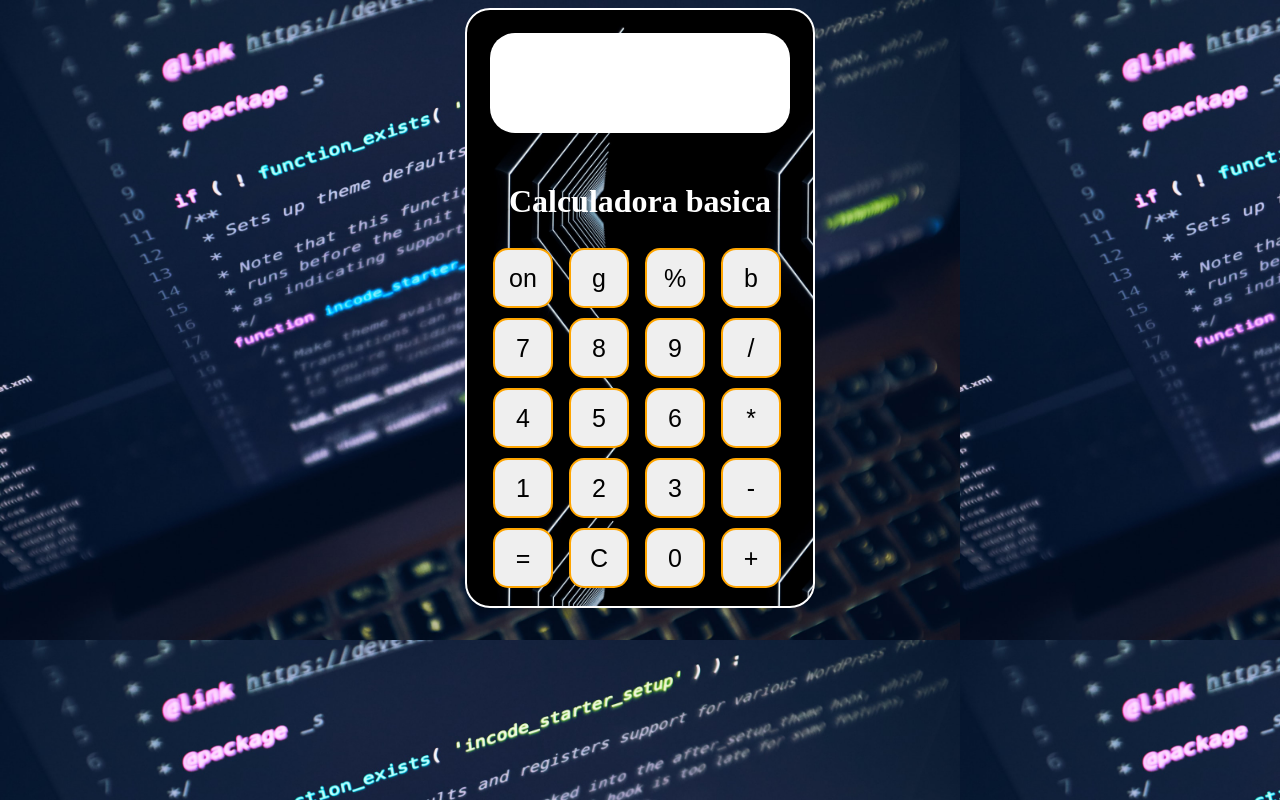
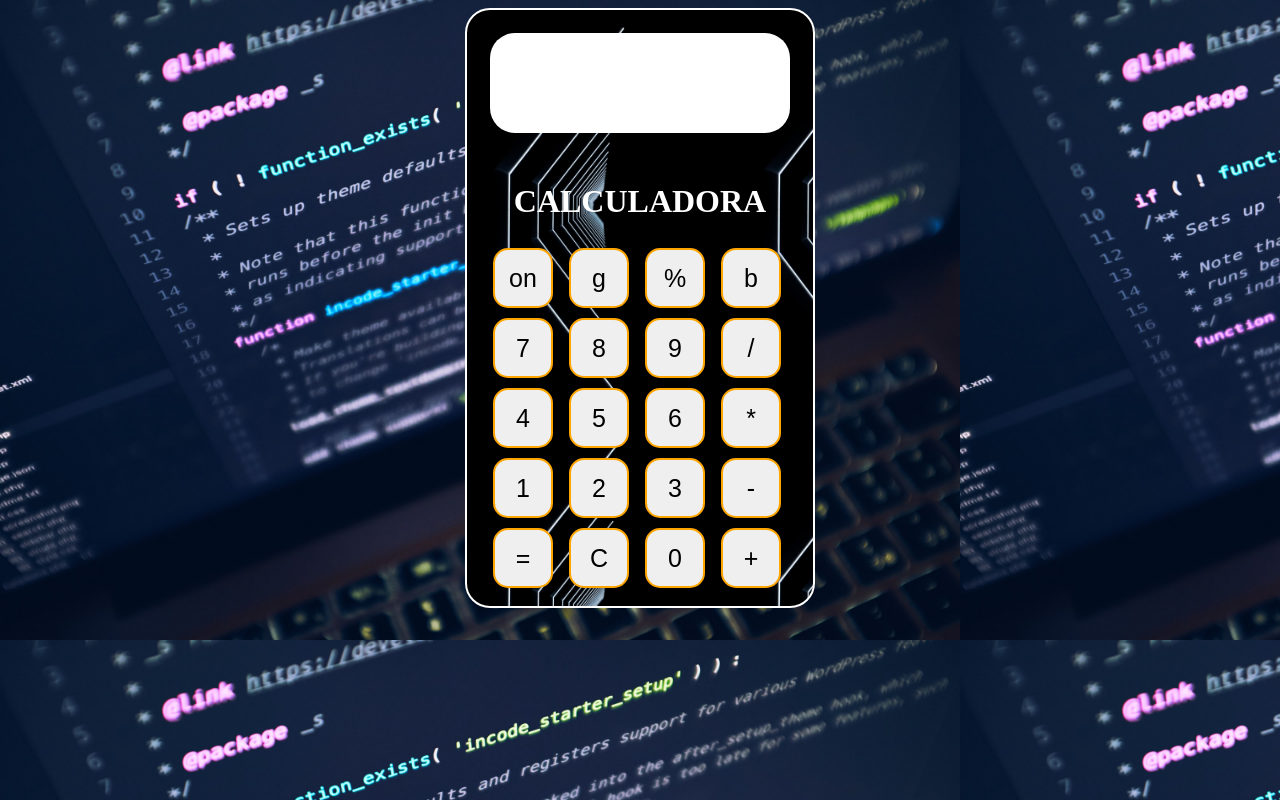
Before and after one commit to cesarjamaz/calculadorabasicajavascript, a plain HTML site: page index.html in a window 1280 px wide. Drawn offline with Linux system fonts and the light colour scheme.

Commit message:
Cambiando titulo

```diff
--- a/index.html
+++ b/index.html
@@ -10,7 +10,7 @@
 <table class="calculadora">
 
 <tr>
-  <td colspan="4"><span id="resultado"></span><h1>Calculadora basica</h1></td>
+  <td colspan="4"><span id="resultado"></span><h1>CALCULADORA</h1></td>
 </tr>
 
 <tr>
```
